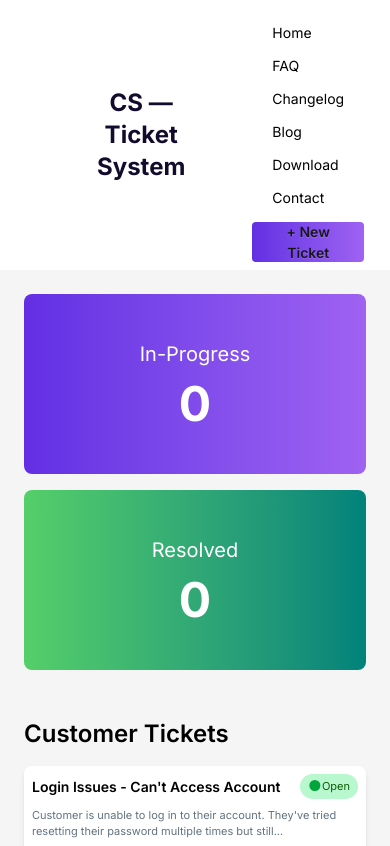
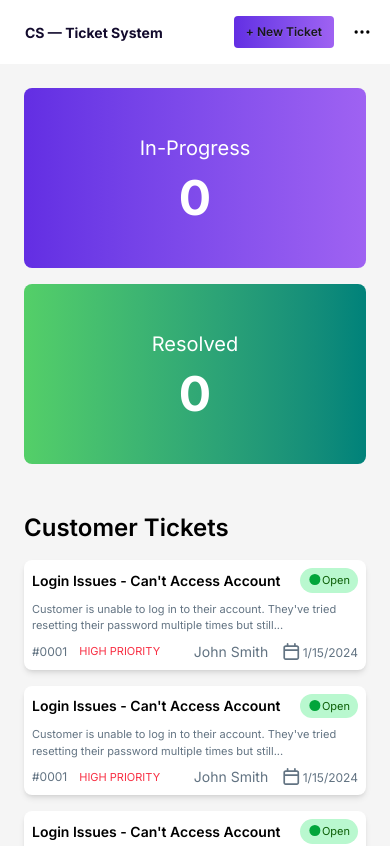
Before and after one commit to Tawhidh05/B12A7-Customer-Support-Zone, a React (Vite) app: page / in a window 390 px wide. Shown: the top 846 px of the page. Built offline with nearby package versions, Linux system fonts and the light colour scheme.

Commit message:
New Button addded

```diff
--- a/src/components/Navbar/navbar.jsx
+++ b/src/components/Navbar/navbar.jsx
@@ -2,13 +2,13 @@ import React from 'react';
 
 const navbar = () => {
     return (
-  <div className="flex px-20 navbar bg-[#FFFFFF]">
-  <div className="flex-1 pr-[50px] md:pr-[500px]">
-    <a className="btn btn-ghost text-2xl font-bold text-[#130B2D]">CS — Ticket System</a>
+  <div className="navbar bg-[#FFFFFF]">
+  <div className="flex-1">
+    <a className="btn btn-ghost text-md lg:text-2xl font-bold text-[#130B2D]">CS — Ticket System</a>
   </div>
-  <div className="flex-2">
-  <div className="text-[#000000] justify-center items-center">
-    <ul className="menu menu-horizontal">
+  <div className="flex-none">
+  <div className="text-[#000000] ">
+    <ul className="menu menu-horizontal hidden lg:inline-flex">
       <li><a href="">Home</a></li>
      <li><a href="">FAQ</a></li>
      <li><a href="">Changelog</a></li>
@@ -16,7 +16,12 @@ const navbar = () => {
      <li><a href="">Download</a></li>
      <li><a href="">Contact</a></li>
     </ul>
-     <button className="btn shadow-none border-none bg-linear-to-r from-[#632EE3] to-[#9F62F2] color-white rounded-sm">+ New Ticket</button></div>
+    <div className="inline-flex gap-12">
+     <button className="btn btn-sm lg:btn-md shadow-none border-none bg-linear-to-r from-[#632EE3] to-[#9F62F2] color-white rounded-sm">+ New Ticket</button></div>
+  <button className="btn btn-circle text-black bg-white btn-neutral border-none shadow-none ml-2 inline-flex lg:hidden">
+      <svg xmlns="http://www.w3.org/2000/svg" fill="none" viewBox="0 0 24 24" className="inline-block h-5 w-5 stroke-current"> <path strokeLinecap="round" strokeLinejoin="round" strokeWidth="2" d="M5 12h.01M12 12h.01M19 12h.01M6 12a1 1 0 11-2 0 1 1 0 012 0zm7 0a1 1 0 11-2 0 1 1 0 012 0zm7 0a1 1 0 11-2 0 1 1 0 012 0z"></path> </svg>
+    </button>
+    </div>
   </div>
 </div>
     );
```
